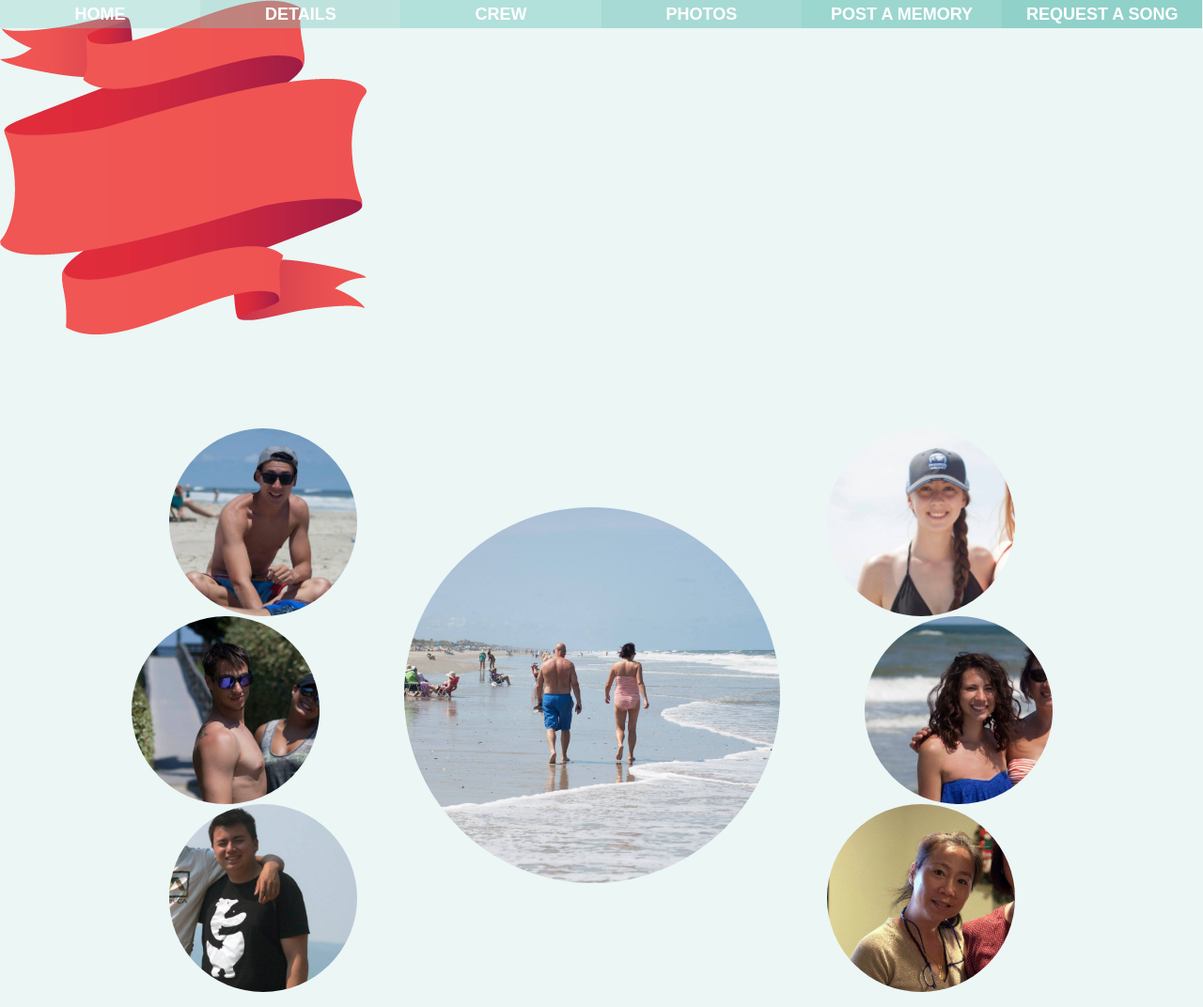
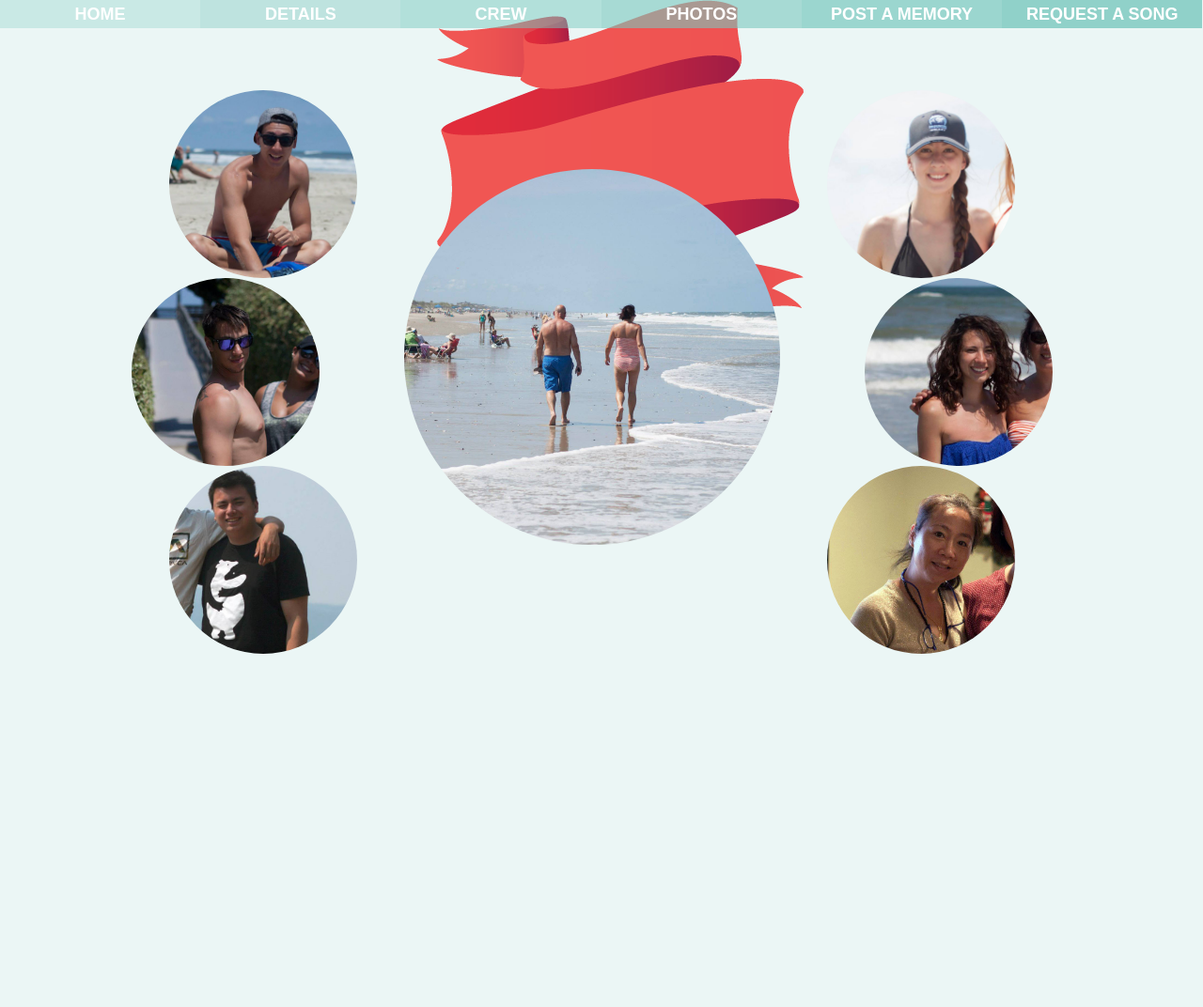
Before and after one commit to phyllisandjohn/phyllisandjohn.github.io, a Jekyll site: the page crew/index.html, which Jekyll copies as it is, in a window 1280 px wide. Shown: the whole page at 94% size. Built offline with Jekyll 4.4.1, drawn with Linux system fonts in a browser that asks for light colours; after the commit the page ends 900 px from its top, so only the background shows below that.

Commit message:
Update index.html

```diff
--- a/crew/index.html
+++ b/crew/index.html
@@ -10,6 +10,17 @@
 .supporting, .together {
 	display: none;
 }
+
+.ribbon {
+	position: absolute;
+	left: 50%;
+	margin-left: -175px;
+}
+
+.ribbon h1 {
+	position: absolute;
+}
+
 </style>
 
 
@@ -25,7 +36,10 @@
 			<div class="request"><a href="http://phyllisandjohn.com/request">REQUEST A SONG</a></div>
 		</div>
 	</div>
-<img src="/assets/ribbon.png" width: "300px">
+<div class="ribbon">
+	<img src="/assets/ribbon.png" width: "250px">
+	<h1>CREW</h1>
+</div>
 <div class="container">
 	<div class="supporting groom">
 		<ul>
```
